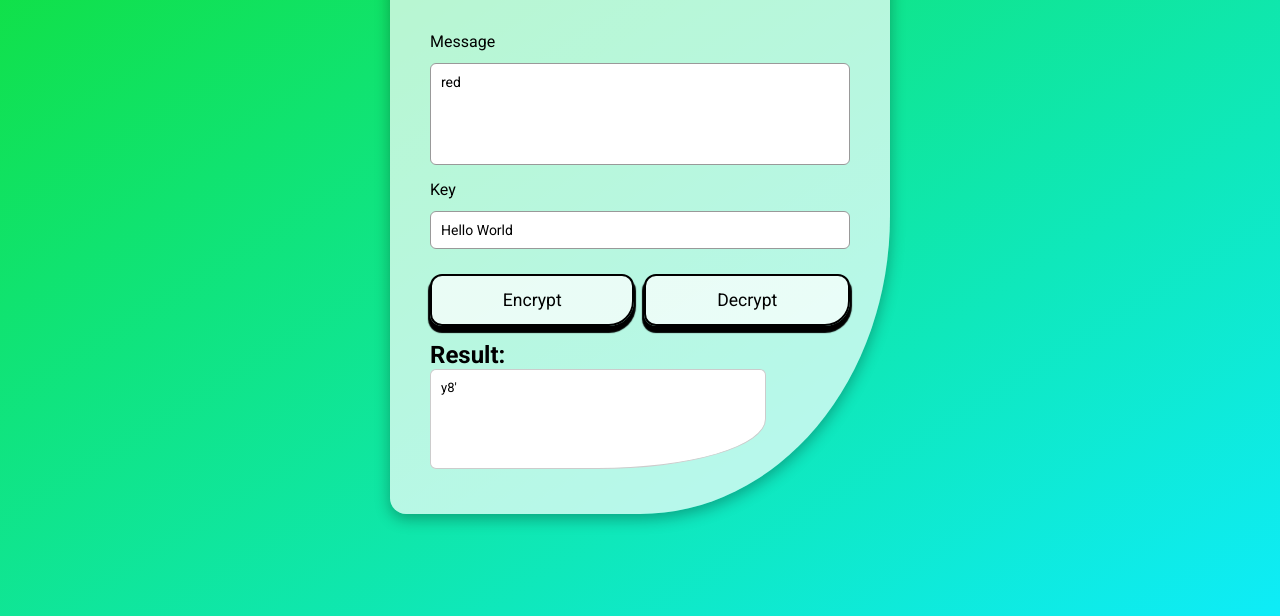
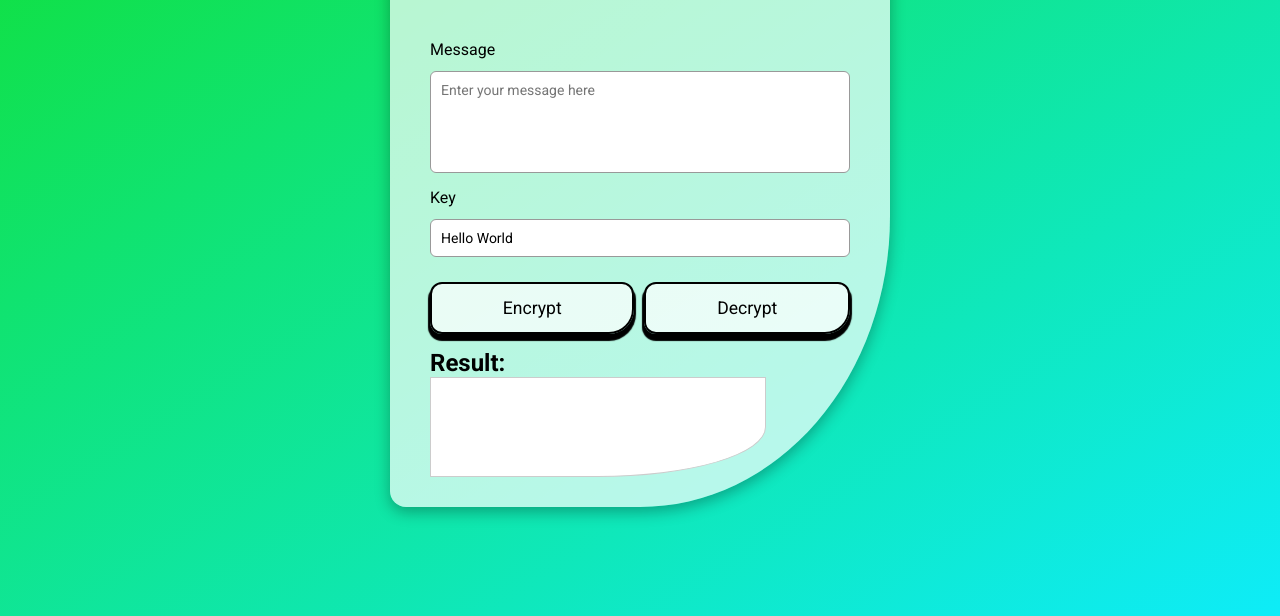
Before and after one commit to replyre/TextEncryptorApp, a plain HTML site: page index.html in a window 1280 px wide. Shown: the part 184-800 px from the top of the page. Drawn offline with Linux system fonts and the light colour scheme.

Commit message:
fixed function issue

```diff
--- a/index.html
+++ b/index.html
@@ -15,9 +15,7 @@
         cols="50"
         rows="5"
         placeholder="Enter your message here"
-      >
-red</textarea
-      >
+      ></textarea>
       <label for="key">Key</label>
       <input
         type="text"
@@ -30,7 +28,7 @@ red</textarea
         <button id="decryptBtn">Decrypt</button>
       </div>
       <h2>Result:</h2>
-      <textarea id="result"></textarea>
+      <div contenteditable="true" id="result"></div>
     </div>
     <script src="index.js"></script>
   </body>
--- a/index.js
+++ b/index.js
@@ -45,12 +45,14 @@ function updateResult(isEncrpting) {
 
   let res = "";
   if (isEncrpting) {
+    console.log(text);
     res = encryption(text, key);
+    console.log(res);
   } else {
     res = decryption(text, key);
   }
-
-  document.getElementById("result").innerHTML = res;
+  document.getElementById("result").innerText = "";
+  document.getElementById("result").innerText = `${res}`;
 }
 
 document.getElementById("encryptBtn").addEventListener("click", () => {
--- a/style.css
+++ b/style.css
@@ -98,6 +98,11 @@ button:active {
   scrollbar-width: thin;
 }
 
+#result p {
+  color: #2c2c2b;
+  font: 1rem;
+  background-color: #0eecf8;
+}
 #h2 {
   font-size: 1.7rem;
   font-weight: 500px;
```
